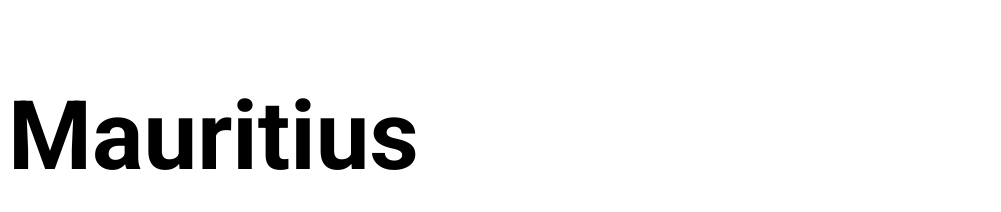
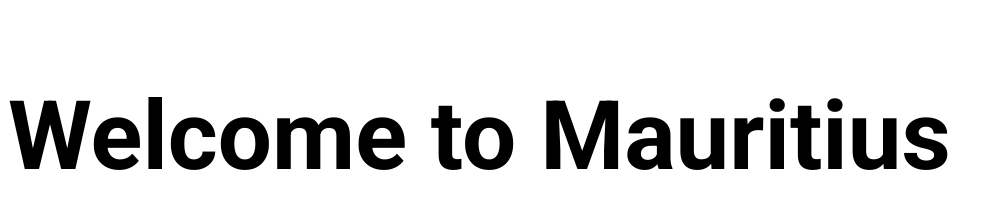
Before and after one commit to TLintott/travel-project, a plain HTML site: page index.html in a window 1280 px wide. Shown: the whole page, without its empty margins (0-1001 px from the left). Drawn offline with Linux system fonts and the light colour scheme.

Commit message:
h1 added

```diff
--- a/index.html
+++ b/index.html
@@ -13,6 +13,6 @@
     <title>Mauritius 🏝️</title>
   </head>
   <body>
-    <h1>Mauritius</h1>
+    <h1>Welcome to Mauritius</h1>
   </body>
 </html>
```
